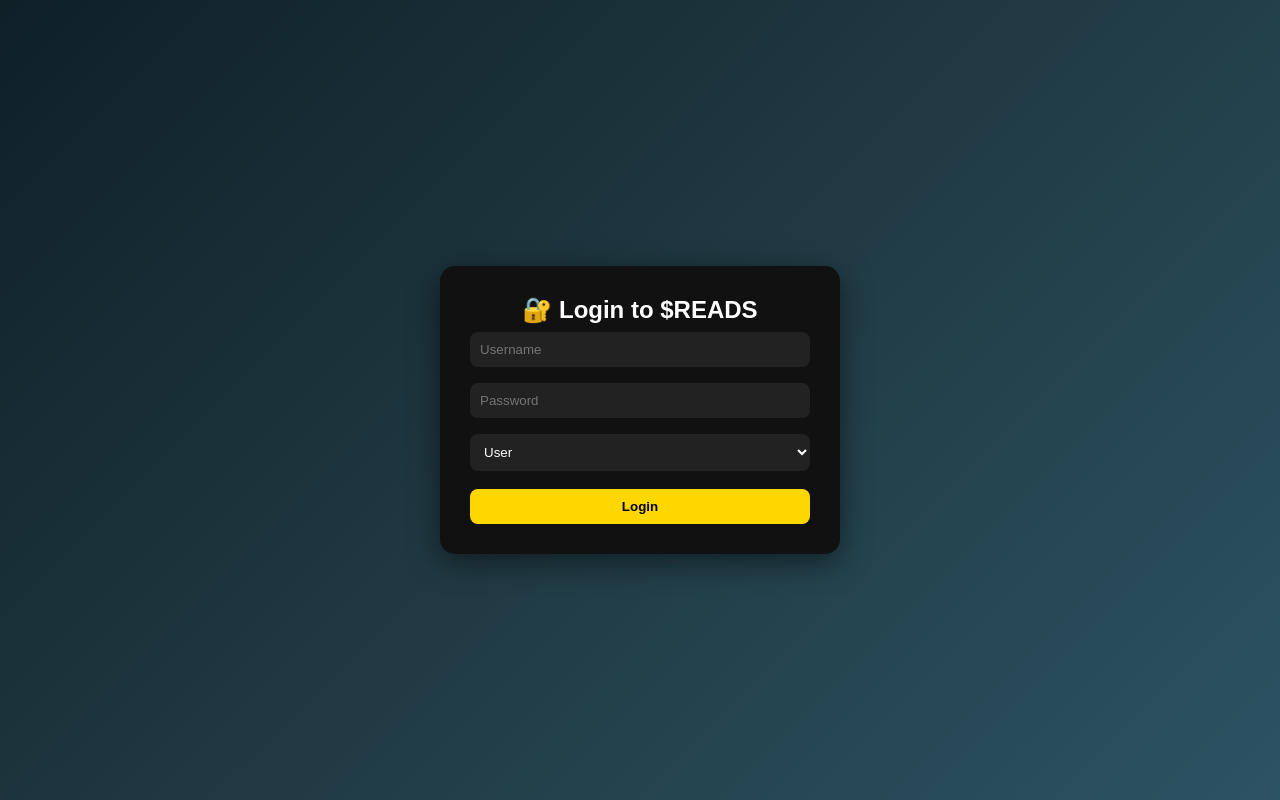
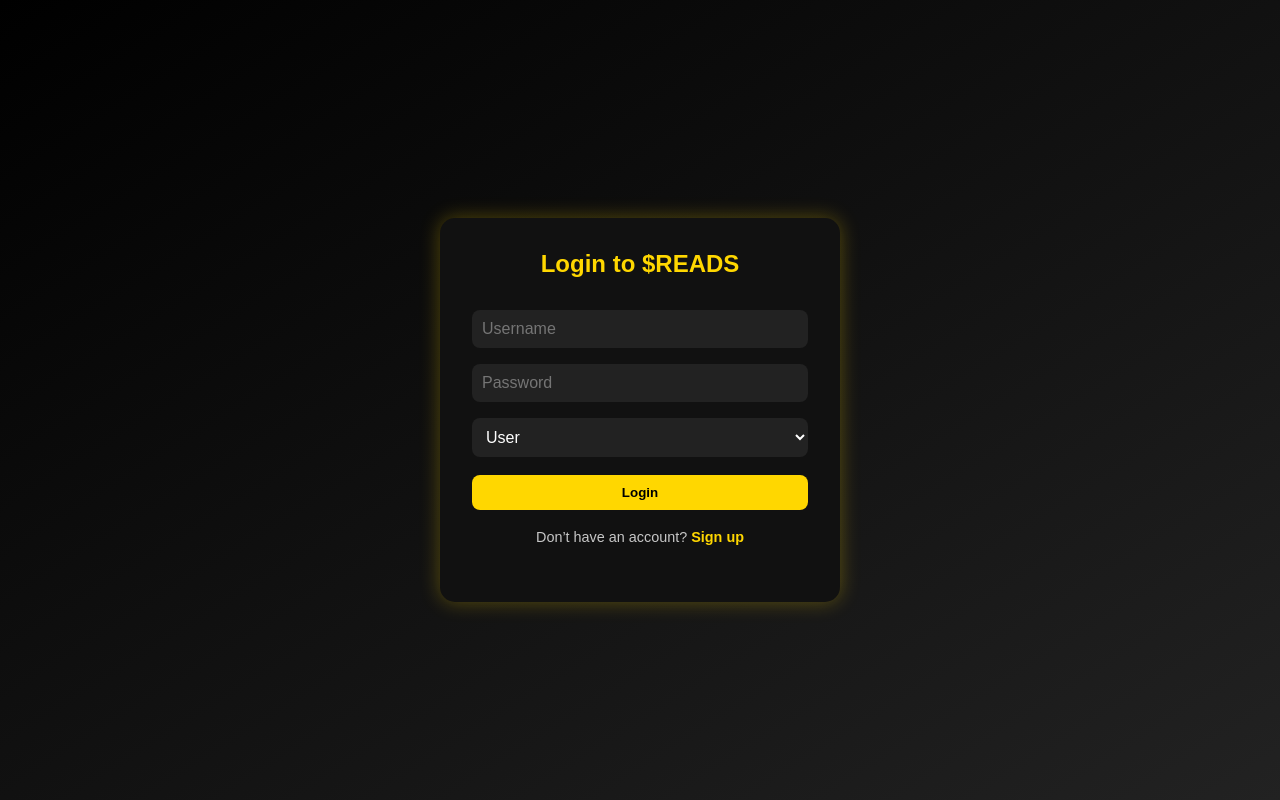
Before and after one commit to Great2008/reads-web-app, a Django app: page /users/login/ in a window 1280 px wide. Run offline with Django 5.2, Linux system fonts and the light colour scheme.

Commit message:
update login.html

```diff
--- a/users/templates/users/login.html
+++ b/users/templates/users/login.html
@@ -1,14 +1,86 @@
 <!DOCTYPE html>
-<html lang="en">
+<html>
 <head>
-  <meta charset="UTF-8">
-  <meta name="viewport" content="width=device-width, initial-scale=1.0">
-  <title>$READS Login</title>
+  <title>Login | $READS</title>
   <link rel="stylesheet" href="/static/style.css">
+  <style>
+    body {
+      background: linear-gradient(to bottom right, #000, #222);
+      color: white;
+      font-family: 'Poppins', sans-serif;
+      display: flex;
+      justify-content: center;
+      align-items: center;
+      height: 100vh;
+      margin: 0;
+    }
+
+    .login-container {
+      background: #111;
+      padding: 2rem;
+      border-radius: 15px;
+      width: 90%;
+      max-width: 400px;
+      box-shadow: 0 0 20px rgba(255, 215, 0, 0.3);
+      text-align: center;
+    }
+
+    h2 {
+      color: #FFD700;
+      margin-bottom: 1.5rem;
+    }
+
+    input, select {
+      width: 100%;
+      padding: 10px;
+      margin: 0.6rem 0;
+      border: none;
+      border-radius: 8px;
+      background: #222;
+      color: white;
+      font-size: 1rem;
+    }
+
+    input:focus, select:focus {
+      outline: 2px solid #FFD700;
+    }
+
+    button {
+      background-color: #FFD700;
+      color: #000;
+      font-weight: bold;
+      padding: 10px 20px;
+      border: none;
+      border-radius: 8px;
+      cursor: pointer;
+      width: 100%;
+      margin-top: 1rem;
+      transition: all 0.3s ease;
+    }
+
+    button:hover {
+      background-color: #E6C200;
+    }
+
+    p {
+      margin-top: 1.2rem;
+      font-size: 0.9rem;
+    }
+
+    a {
+      color: #FFD700;
+      text-decoration: none;
+      font-weight: bold;
+    }
+
+    a:hover {
+      text-decoration: underline;
+    }
+  </style>
 </head>
-<body class="login-body">
+<body>
   <div class="login-container">
-    <h2>🔐 Login to $READS</h2>
+    <h2>Login to $READS</h2>
     <form method="POST">
       {% csrf_token %}
       <input type="text" name="username" placeholder="Username" required>
@@ -20,9 +92,7 @@
       <button type="submit">Login</button>
     </form>
 
-    {% if error %}
-      <p class="error">{{ error }}</p>
-    {% endif %}
+    <p>Don’t have an account? <a href="{% url 'register' %}">Sign up</a></p>
   </div>
 </body>
 </html>
```
